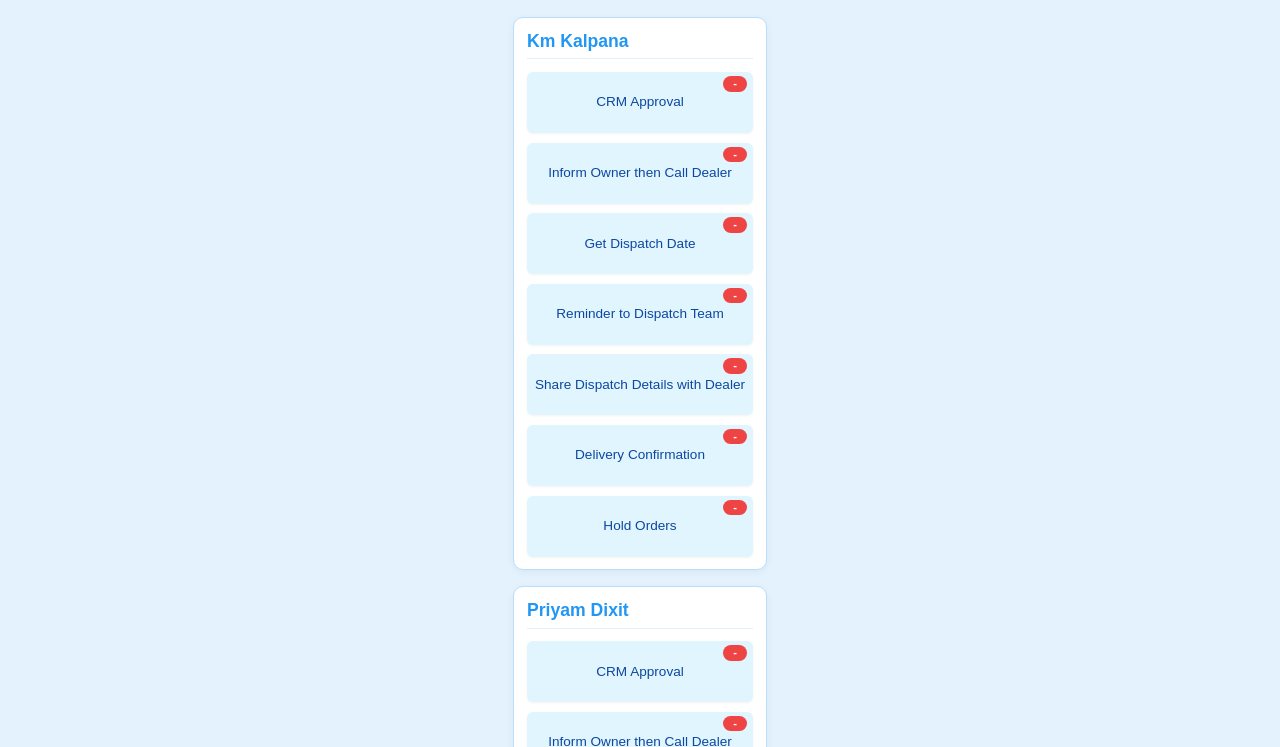
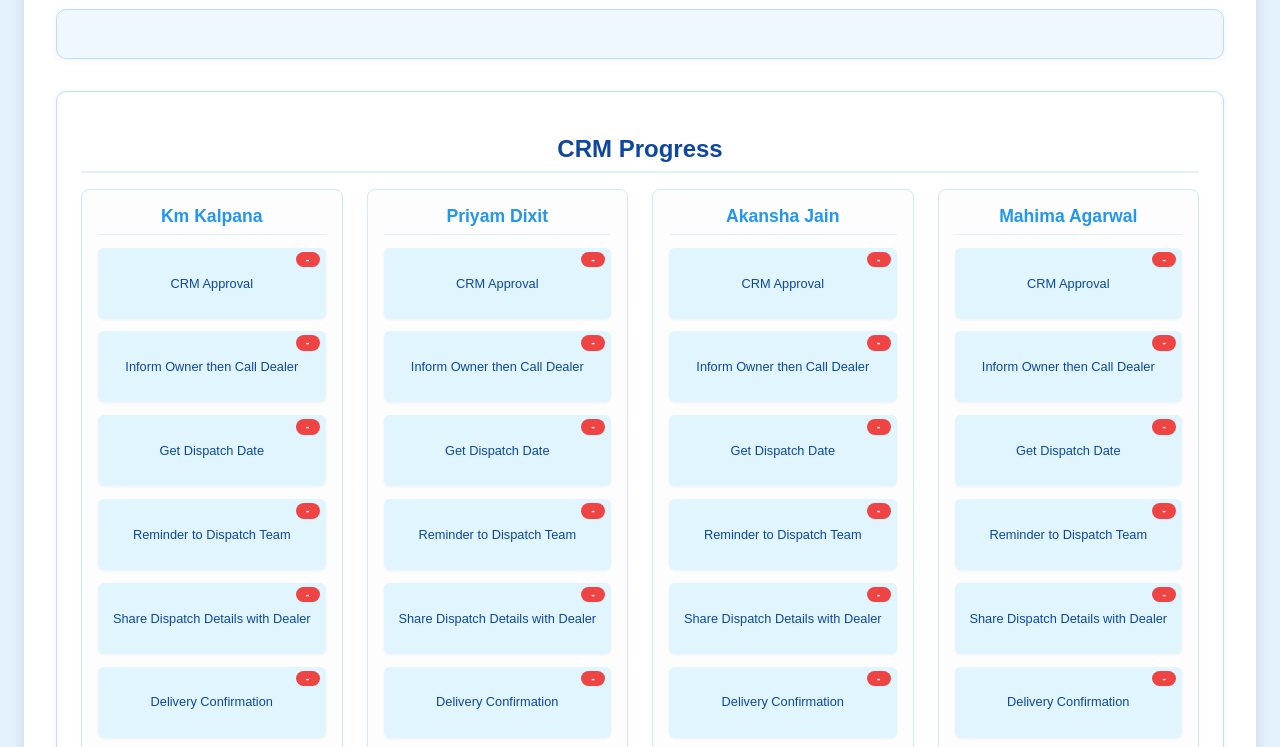
Before and after one commit to ntwoods/pcPortal, a plain HTML site: page index.html in a window 1280 px wide. Shown: the part 151-898 px from the top of the page. Drawn offline with Linux system fonts and the light colour scheme; no server answers.

Commit message:
Update style.css

```diff
--- a/style.css
+++ b/style.css
@@ -2,61 +2,110 @@ body {
   font-family: sans-serif;
   background-color: #e3f2fd; /* Light blue background */
   margin: 0;
-  padding: 1.5rem; /* Slightly reduced body padding */
+  padding: 1.5rem;
   display: flex;
-  justify-content: center;
+  justify-content: center; /* Center the dashboard container */
+  align-items: flex-start; /* Align content to the top */
+  min-height: 100vh;
 }
 
-.container {
-  max-width: 1000px; /* Slightly reduced max width for container */
+.dashboard-container {
+  max-width: 1200px; /* Adjust max width as needed for dashboard layout */
   width: 100%;
   background-color: #ffffff;
-  padding: 1.5rem; /* Slightly reduced container padding */
+  padding: 2rem;
   border-radius: 10px;
-  box-shadow: 0 4px 12px rgba(0,0,0,0.08);
+  box-shadow: 0 4px 15px rgba(0,0,0,0.1);
+  display: flex;
+  flex-direction: column;
+  gap: 2rem; /* Gap between major sections */
 }
 
 .dashboard-title {
-  font-size: 1.8rem; /* Slightly reduced title font size */
+  font-size: 2.2rem; /* Larger, prominent title */
   font-weight: bold;
-  margin-bottom: 1.5rem; /* Reduced margin */
+  margin-bottom: 0.5rem; /* Reduced bottom margin as sections follow */
   text-align: center;
   color: #1565c0;
 }
 
+.section-title {
+    font-size: 1.5rem; /* Title for sub-sections like "CRM Progress" */
+    font-weight: 600;
+    color: #0d47a1;
+    margin-bottom: 1rem;
+    text-align: center; /* Centered section titles */
+    border-bottom: 2px solid #e0f2f7;
+    padding-bottom: 0.5rem;
+}
+
+/* Global Tiles Section (the top 3 tiles) */
+.global-tiles-section {
+    background: #f0f8ff; /* Slightly different background for distinction */
+    padding: 1.5rem;
+    border-radius: 10px;
+    box-shadow: 0 2px 8px rgba(0,0,0,0.05);
+    border: 1px solid #bbdefb;
+    text-align: center; /* Center the grid within its section */
+}
+
+/* Styling for both global and CRM tile grids */
+.tile-grid {
+  display: grid;
+  /* Adjust minmax based on desired number of columns for global tiles
+     and overall compactness for CRM tiles */
+  grid-template-columns: repeat(auto-fit, minmax(120px, 1fr));
+  gap: 0.8rem; /* Consistent gap between tiles */
+  justify-content: center; /* Center tiles horizontally in their grid */
+}
+
+/* Specific adjustments for the global tiles grid, if needed to match image */
+.global-tiles-section .tile-grid {
+    grid-template-columns: repeat(auto-fit, minmax(200px, 1fr)); /* Potentially larger for global tiles */
+    max-width: 800px; /* Control width of the global tile group */
+    margin: 0 auto; /* Center the global tile group */
+}
+
+
+/* CRM Summary Section */
+.crm-summary-section {
+    background: #ffffff; /* White background for the CRM section block */
+    padding: 1.5rem;
+    border-radius: 10px;
+    box-shadow: 0 2px 8px rgba(0,0,0,0.05);
+    border: 1px solid #bbdefb;
+}
+
 .crm-sections {
-  display: flex;
-  flex-direction: column;
-  gap: 1rem; /* Reduced gap between CRM sections */
+  display: grid; /* Use grid for CRM sections to lay them out in columns */
+  grid-template-columns: repeat(auto-fit, minmax(250px, 1fr)); /* 2 or 3 CRM sections per row */
+  gap: 1.5rem; /* Gap between individual CRM blocks */
 }
 
 .crm-section {
-  background: #ffffff;
-  padding: 0.8rem; /* Reduced padding for CRM section */
-  border-radius: 10px;
-  box-shadow: 0 2px 8px rgba(0,0,0,0.05);
-  border: 1px solid #bbdefb;
+  background: #fdfdfe; /* Very light blue background for individual CRM block */
+  padding: 1rem;
+  border-radius: 8px;
+  box-shadow: 0 1px 4px rgba(0,0,0,0.03);
+  border: 1px solid #cfe9ff; /* Lighter border for individual CRM blocks */
+  display: flex;
+  flex-direction: column;
 }
 
 .crm-title {
-  font-size: 1.1rem; /* Reduced CRM title font size */
+  font-size: 1.1rem;
   font-weight: 600;
-  margin-bottom: 0.8rem; /* Reduced margin */
+  margin-bottom: 0.8rem;
   color: #2196f3;
-  border-bottom: 1px solid #e0f2f7; /* Thinner border */
-  padding-bottom: 0.4rem; /* Reduced padding */
+  border-bottom: 1px solid #e0f2f7;
+  padding-bottom: 0.4rem;
+  text-align: center; /* Center CRM name */
 }
 
-.tile-grid {
-  display: grid;
-  /* Further reduced minmax for tiny tiles, allowing more per row */
-  grid-template-columns: repeat(auto-fit, minmax(110px, 1fr));
-  gap: 0.6rem; /* Further reduced gap between tiles */
-}
-
+/* Individual Tile Styling (applies to both global and CRM tiles) */
 .tile {
   background-color: #e1f5fe; /* Lightest blue for tiles (default) */
-  border-radius: 6px; /* Slightly smaller border-radius */
+  border-radius: 6px;
   padding: 0.5rem; /* Significantly reduced padding for tiny tiles */
   text-align: center;
   font-weight: 500;
@@ -68,16 +117,17 @@ body {
   flex-direction: column;
   justify-content: center;
   align-items: center;
-  min-height: 45px; /* Significantly reduced minimum height for tiny tiles */
+  min-height: 55px; /* Adjust min-height for tiny tiles */
   box-shadow: 0 1px 3px rgba(0,0,0,0.05);
-  font-size: 0.85rem; /* Further reduced font size for tile text */
+  font-size: 0.8rem; /* Further reduced font size for tile text */
   line-height: 1.2; /* Adjust line height for multi-line short texts */
+  flex-grow: 1; /* Allow tiles to grow within their grid cell */
 }
 
 .tile:hover {
   background-color: #bbdefb;
-  transform: translateY(-2px); /* Slightly less lift on hover */
-  box-shadow: 0 3px 6px rgba(0,0,0,0.1); /* Slightly less pronounced shadow on hover */
+  transform: translateY(-2px);
+  box-shadow: 0 3px 6px rgba(0,0,0,0.1);
 }
 
 .tile-count {
@@ -87,9 +137,9 @@ body {
   background: #ef4444; /* Default red for count */
   color: white;
   padding: 1px 4px; /* Reduced padding for smaller count bubble */
-  border-radius: 8px; /* Reduced border-radius */
+  border-radius: 8px;
   font-size: 0.7rem; /* Reduced font size for count */
-  min-width: 16px; /* Reduced minimum width */
+  min-width: 16px;
   text-align: center;
   font-weight: bold;
 }
@@ -108,9 +158,6 @@ body {
   color: #ffffff;
 }
 
-/* IMPORTANT: .tile.all-clear styles are REMOVED here.
-   Tiles with no pending orders will now revert to the default .tile styling. */
-
 /* Keyframe animation for the pulse effect */
 @keyframes pulse-red {
   0% {
@@ -118,8 +165,8 @@ body {
     box-shadow: 0 4px 10px rgba(239, 83, 80, 0.4);
   }
   50% {
-    transform: scale(1.01); /* Slightly less aggressive pulse */
-    box-shadow: 0 6px 15px rgba(239, 83, 80, 0.5); /* Slightly less pronounced shadow */
+    transform: scale(1.01);
+    box-shadow: 0 6px 15px rgba(239, 83, 80, 0.5);
   }
   100% {
     transform: scale(1);
```
